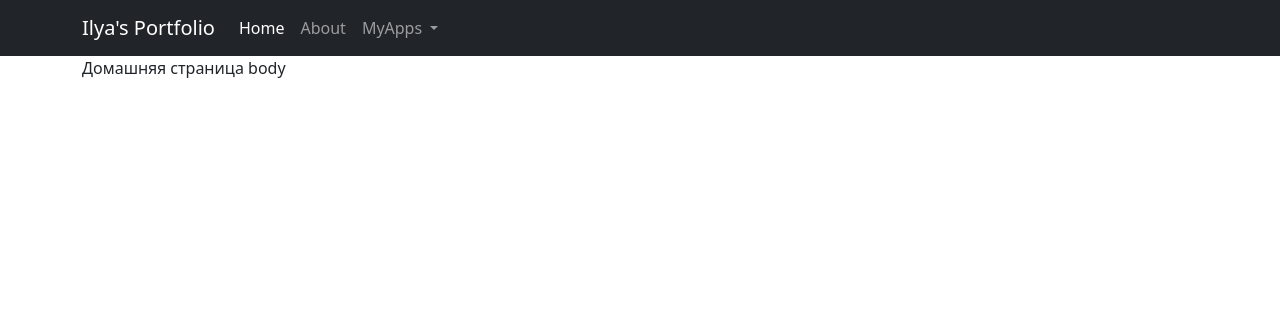
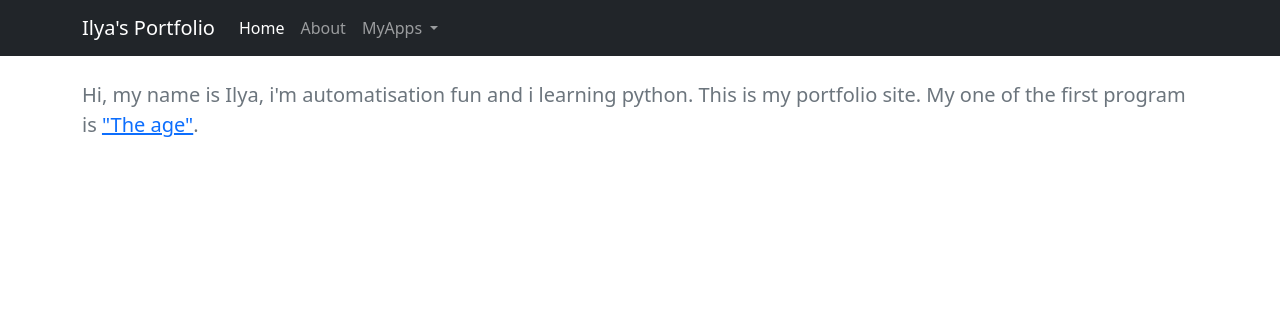
Before and after one commit to i5ilya/iprtflio_web_app, a Flask app: page / in a window 1280 px wide. Shown: the top 316 px of the page. Run offline with Flask 2, Linux system fonts and the light colour scheme.

Commit message:
first app

```diff
--- a/templates/home.html
+++ b/templates/home.html
@@ -1,9 +1,13 @@
 {% extends 'index.html' %}
 
 {% block title %}
-    Домашняя страница title
+  Home page
 {% endblock %}
 
 {% block body %}
-    Домашняя страница body
+  <br>
+	<p class="lead text-muted">
+	Hi, my name is Ilya, i'm automatisation fun and i learning python. This is my portfolio site.
+	My one of the first program is <a href="/app_the_age" target="_blank">"The age"</a>.
+	</p>
 {% endblock %}
```
